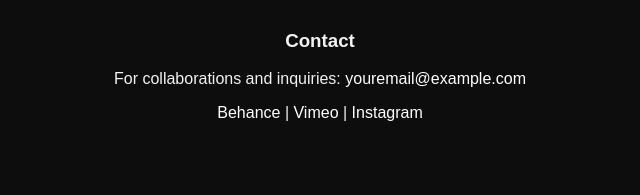
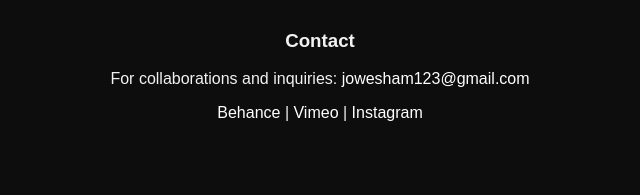
Before and after one commit to jowesham123-netizen/jojobalmain, a plain HTML site: page index.html in a window 1280 px wide. Shown: the part 920-1115 px from the top of the page, 320-960 px from the left. Drawn offline with Linux system fonts and the light colour scheme.

Commit message:
Update index.html

```diff
--- a/index.html
+++ b/index.html
@@ -141,7 +141,7 @@
 
   <section class="contact">
     <h3>Contact</h3>
-    <p>For collaborations and inquiries: <a href="mailto:youremail@example.com">youremail@example.com</a></p>
+    <p>For collaborations and inquiries: <a href="mailto:jowesham123@gmail.com">jowesham123@gmail.com</a></p>
     <p>
       <a href="https://www.behance.net/jojobalmain" target="_blank">Behance</a> |
       <a href="https://vimeo.com/jojobalmain" target="_blank">Vimeo</a> |
```
